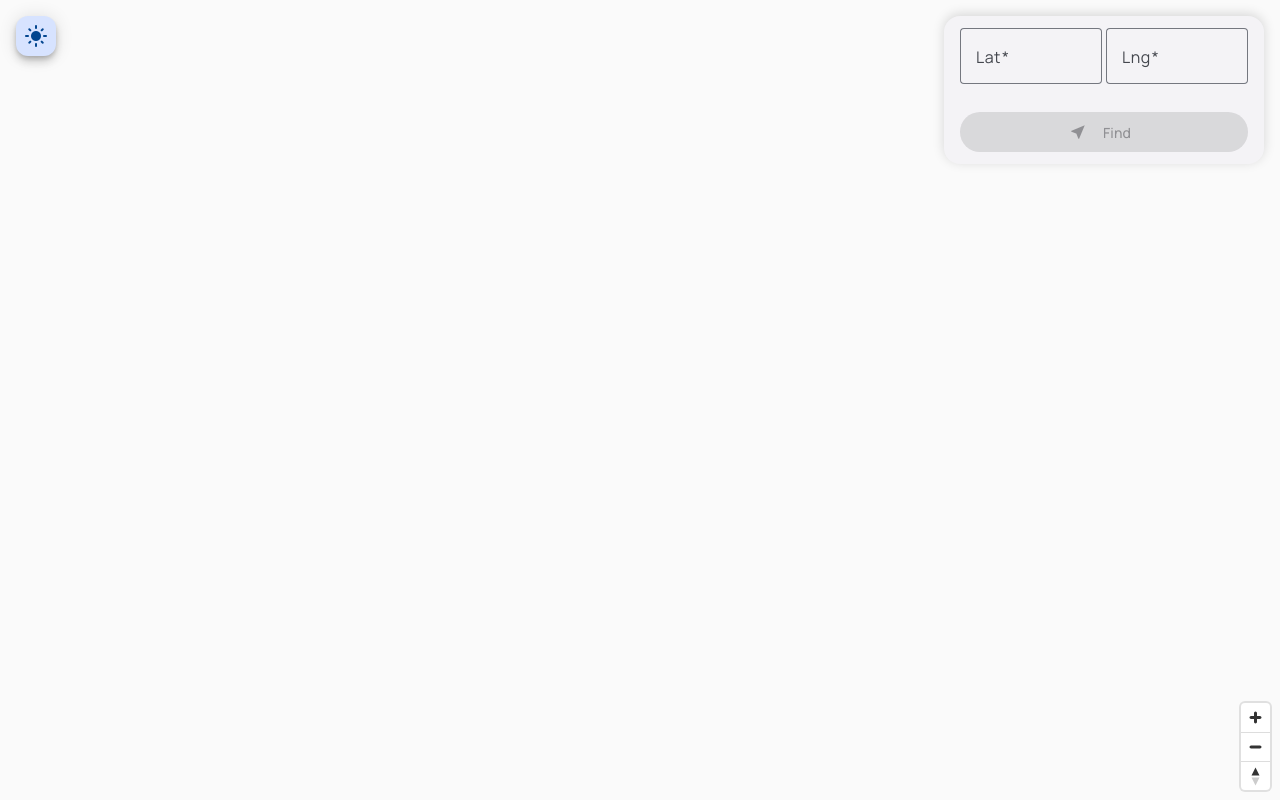
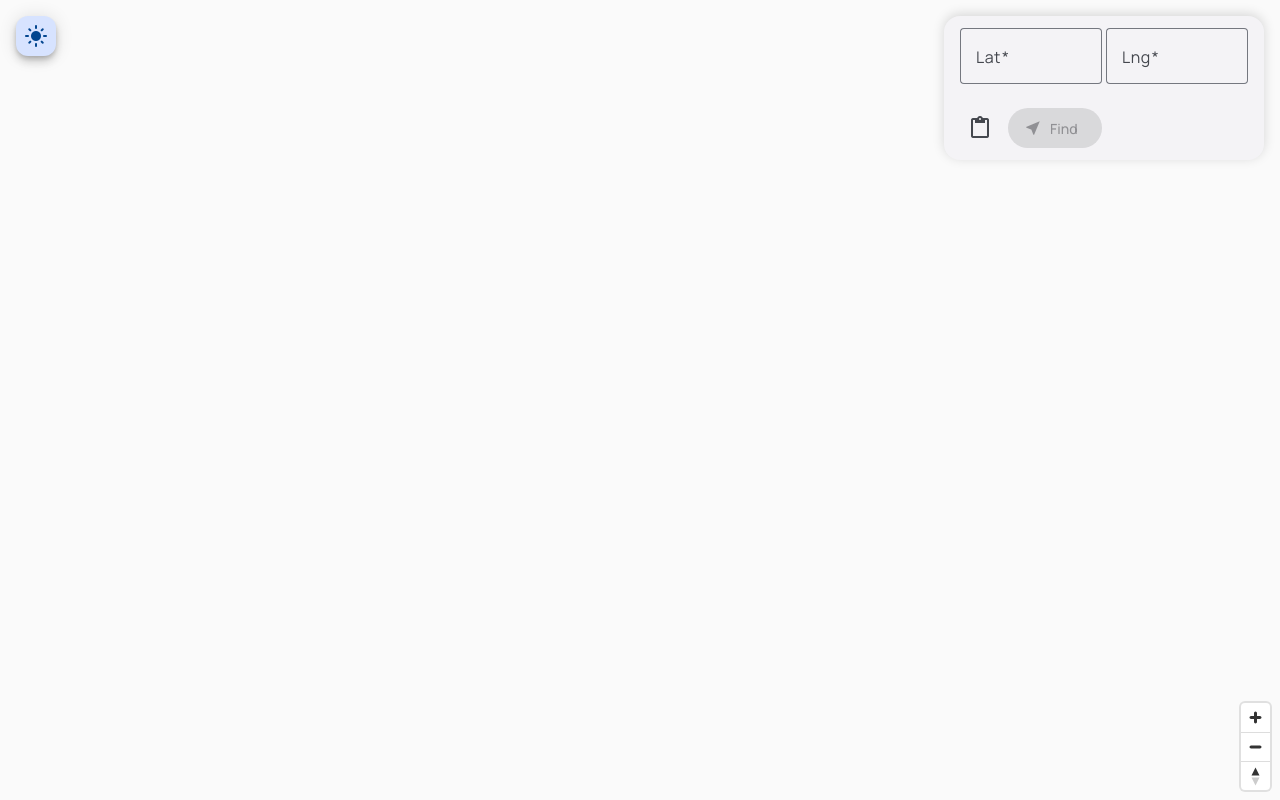
Before and after one commit to BorisNovi/ILostMyDrone, an Angular app in the folder Frontend/: page / in a window 1280 px wide. Built offline with nearby package versions, Linux system fonts and the light colour scheme; no server answers.

Commit message:
feat: add paste ability, remove decimal inputmode

```diff
--- a/Frontend/src/app/features/locator/geo.util.ts
+++ b/Frontend/src/app/features/locator/geo.util.ts
@@ -42,3 +42,18 @@ export function compassDirection(bearing: number): string {
 export function formatDistance(meters: number): string {
   return meters < 1000 ? `${Math.round(meters)} m` : `${(meters / 1000).toFixed(2)} km`;
 }
+
+/** Parses "lat, lng" or "lat lng" (comma and/or whitespace-separated) into coordinates. */
+export function parseLatLng(text: string): { lat: number; lng: number } | null {
+  const parts = text.trim().split(/[\s,]+/);
+  if (parts.length !== 2)
+    return null;
+
+  const [lat, lng] = parts.map(Number);
+  if (!Number.isFinite(lat) || !Number.isFinite(lng))
+    return null;
+  if (lat < -90 || lat > 90 || lng < -180 || lng > 180)
+    return null;
+
+  return { lat, lng };
+}
--- a/Frontend/src/app/features/locator/locator.html
+++ b/Frontend/src/app/features/locator/locator.html
@@ -9,7 +9,7 @@
     <form class="locator__form" [formGroup]="form" (ngSubmit)="submit()">
       <mat-form-field appearance="outline" class="locator__field">
         <mat-label>Lat</mat-label>
-        <input matInput type="number" inputmode="decimal" step="any" formControlName="lat" placeholder="41.8902" />
+        <input matInput type="number" step="any" formControlName="lat" placeholder="41.8902" />
         @if (form.controls.lat.hasError('required') && form.controls.lat.touched) {
           <mat-error>Required</mat-error>
         }
@@ -20,7 +20,7 @@
 
       <mat-form-field appearance="outline" class="locator__field">
         <mat-label>Lng</mat-label>
-        <input matInput type="number" inputmode="decimal" step="any" formControlName="lng" placeholder="12.4925" />
+        <input matInput type="number" step="any" formControlName="lng" placeholder="12.4925" />
         @if (form.controls.lng.hasError('required') && form.controls.lng.touched) {
           <mat-error>Required</mat-error>
         }
@@ -28,12 +28,20 @@
           <mat-error>From -180 to 180</mat-error>
         }
       </mat-form-field>
+      <div class="locator__buttons">
+        <button matSuffix mat-icon-button type="button" class="paste" (click)="pasteCoordinates()">
+          <mat-icon>content_paste</mat-icon>
+        </button>
+        <button mat-flat-button type="submit" class="locator__buttons__submit" [disabled]="form.invalid">
+          <mat-icon>near_me</mat-icon>
+          Find
+        </button>
+      </div>
+    </form>
 
-      <button mat-flat-button type="submit" class="locator__submit" [disabled]="form.invalid">
-        <mat-icon>near_me</mat-icon>
-        Find
-      </button>
-    </form>
+    @if (pasteError()) {
+      <p class="locator__hint locator__hint--error">{{ pasteError() }}</p>
+    }
 
     @if (geolocation.needsCompassPermission()) {
       <button mat-stroked-button type="button" class="locator__submit" (click)="geolocation.enableCompass()">
--- a/Frontend/src/app/features/locator/locator.scss
+++ b/Frontend/src/app/features/locator/locator.scss
@@ -58,18 +58,16 @@
     }
   }
 
-  &__submit {
-    align-self: stretch;
+  &__buttons {
     display: flex;
-    align-items: center;
-    justify-content: center;
     gap: 0.5rem;
-    margin-top: 0.25rem;
+    width: stretch;
 
-    @media (min-width: 40rem) {
-      flex: 1 1 100%;
+    &__submit {
+      width: stretch;
     }
   }
+
 
   &__hint {
     margin: 0.25rem 0 0;
--- a/Frontend/src/app/features/locator/locator.ts
+++ b/Frontend/src/app/features/locator/locator.ts
@@ -8,7 +8,7 @@ import { MatInputModule } from '@angular/material/input';
 import { LngLatLike } from 'maplibre-gl';
 
 import { GeolocationService } from '../../core/geolocation.service';
-import { bearingDegrees, compassDirection, distanceMeters, formatDistance } from './geo.util';
+import { bearingDegrees, compassDirection, distanceMeters, formatDistance, parseLatLng } from './geo.util';
 import { MapComponent } from './map/map';
 
 @Component({
@@ -35,6 +35,7 @@ export class LocatorComponent {
   });
 
   protected readonly target = signal<LngLatLike | null>(null);
+  protected readonly pasteError = signal<string | null>(null);
 
   protected readonly routeInfo = computed(() => {
     const position = this.geolocation.position();
@@ -49,6 +50,27 @@ export class LocatorComponent {
     };
   });
 
+  protected async pasteCoordinates(): Promise<void> {
+    this.pasteError.set(null);
+
+    let text: string;
+    try {
+      text = await navigator.clipboard.readText();
+    }
+    catch {
+      this.pasteError.set('Clipboard access denied');
+      return;
+    }
+
+    const parsed = parseLatLng(text);
+    if (!parsed) {
+      this.pasteError.set('Clipboard doesn\'t contain "lat, lng" coordinates');
+      return;
+    }
+
+    this.form.patchValue(parsed);
+  }
+
   protected submit(): void {
     if (this.form.invalid) {
       this.form.markAllAsTouched();
```
